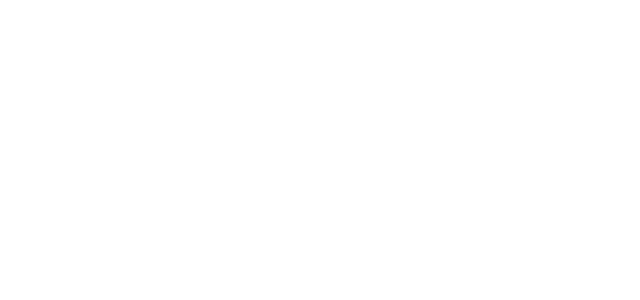
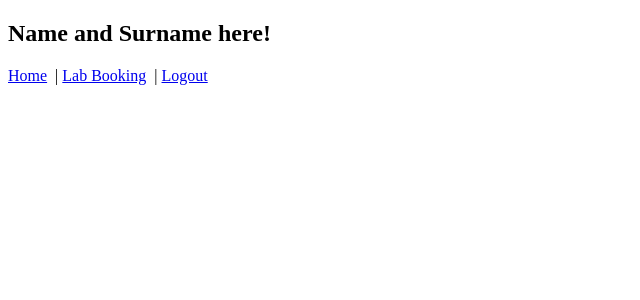
Before and after one commit to nyambeni/LBS-front, an Angular app: page /profile in a window 1280 px wide. Before the commit this address led to /. Shown: the top 300 px of the page, without its empty margins (0-640 px from the left). Built offline with nearby package versions, Linux system fonts and the light colour scheme.

Commit message:
Profile and lab booking updates

```diff
--- a/src/app/app-routing.module.ts
+++ b/src/app/app-routing.module.ts
@@ -6,6 +6,7 @@ import { ForgotPasswordComponent } from './forgot-password/forgot-password.compo
 import { HomeComponent } from './home/home.component';
 import { IndexComponent } from './index/index.component';
 import { LabBookingComponent } from './lab-booking/lab-booking.component';
+import { ProfileComponent } from './profile/profile.component';
 
 const routes: Routes = [
   {path: 'login', component: LoginComponent},
@@ -13,7 +14,8 @@ const routes: Routes = [
   {path: 'forgot-password', component: ForgotPasswordComponent},
   {path: 'home', component: HomeComponent},
   {path: 'index', component: IndexComponent},
-  {path: 'lab-booking', component: LabBookingComponent}
+  {path: 'lab-booking', component: LabBookingComponent},
+  {path: 'profile', component: ProfileComponent}
 ];
 
 @NgModule({
@@ -22,4 +24,4 @@ const routes: Routes = [
 })
 export class AppRoutingModule { }
 export const routingComponents = [LoginComponent, RegisterComponent,
-   ForgotPasswordComponent, HomeComponent, IndexComponent, LabBookingComponent]
+   ForgotPasswordComponent, HomeComponent, IndexComponent, LabBookingComponent, ProfileComponent]
--- a/src/app/app.component.ts
+++ b/src/app/app.component.ts
@@ -20,6 +20,6 @@ export class AppComponent {
     //on submit button
   onSubmit()
   {
-    this.router.navigate(['login']);
+    this.router.navigate(['/login']);
   }
 }
--- a/src/app/app.module.ts
+++ b/src/app/app.module.ts
@@ -15,6 +15,7 @@ import { RegisterComponent } from './register/register.component';
 import { ForgotPasswordComponent } from './forgot-password/forgot-password.component';
 import { IndexComponent } from './index/index.component';
 import { LabBookingComponent } from './lab-booking/lab-booking.component';
+import { ProfileComponent } from './profile/profile.component';
 
 @NgModule({
   declarations: [
@@ -23,6 +24,7 @@ import { LabBookingComponent } from './lab-booking/lab-booking.component';
     HomeComponent,
     IndexComponent,
     LabBookingComponent,
+    ProfileComponent,
   ],
   imports: [
     BrowserModule,
@@ -37,6 +39,7 @@ import { LabBookingComponent } from './lab-booking/lab-booking.component';
       {path: 'home', component: HomeComponent},
       {path: 'index', component: IndexComponent},
       {path: 'lab-booking', component: LabBookingComponent},
+      {path: 'profile', component: ProfileComponent},
       {path: '', redirectTo: '/index', pathMatch: 'full'},
     ]),
   ],
--- a/src/app/home/home.component.html
+++ b/src/app/home/home.component.html
@@ -2,8 +2,8 @@
     <h1>Welcome to Lab Booking system</h1>
 </header>
 <nav>
-    <a target="target" routerLink="/lab-booking" routerLinkActive="active">Lab Booking</a>&nbsp;&nbsp;
-    <a target="target" routerLink="/" routerLinkActive="active">Edit Profile</a>&nbsp;&nbsp;
+    <a target="target" routerLink="/lab-booking" routerLinkActive="active">Lab Booking</a>&nbsp;&nbsp;|
+    <a target="target" routerLink="/profile" routerLinkActive="active">Edit Profile</a>&nbsp;&nbsp;|
     <a target="target" routerLink="/login" routerLinkActive="active">Logout</a>&nbsp;&nbsp;
 </nav>
 
--- a/src/app/lab-booking/lab-booking.component.html
+++ b/src/app/lab-booking/lab-booking.component.html
@@ -1,5 +1,12 @@
-<h2>Lab booking</h2>
-<form #userPost="ngForm" (ngSubmit)="onSubmit(userPost.value)" style="text-align: center;">
+<header>
+  <h2>Lab booking</h2>
+</header>
+<nav>
+  <a target="target" routerLink="/home" routerLinkActive="active">Home</a>&nbsp;&nbsp;|
+  <a target="target" routerLink="/profile" routerLinkActive="active">Edit Profile</a>&nbsp;&nbsp;|
+  <a target="target" routerLink="/login" routerLinkActive="active">Logout</a>&nbsp;&nbsp;
+</nav>
+<form formControlName="labBooking" #userPost="ngForm" (ngSubmit)="onSubmit(userPost.value)" style="text-align: center;">
     <label for="name">Name</label><br>
    <input type="text" name="name" ngModel placeholder="Name" required><br><br>
    <label for="labName">lab Name</label><br>
--- a/src/app/lab-booking/lab-booking.component.ts
+++ b/src/app/lab-booking/lab-booking.component.ts
@@ -1,4 +1,6 @@
 import { Component, OnInit } from '@angular/core';
+import { FormGroup, FormControl, FormBuilder,Validators } from '@angular/forms';
+import { IssueService } from '../issue.service';
 import { Router } from '@angular/router';
 import { HttpClient } from '@angular/common/http';
 import Swal from 'sweetalert2';
@@ -11,7 +13,7 @@ import Swal from 'sweetalert2';
 export class LabBookingComponent implements OnInit {
 
   constructor(private http:HttpClient,private router: Router) { }
-
+  FormGroup
   ngOnInit(): void {
   }
 
@@ -51,7 +53,7 @@ export class LabBookingComponent implements OnInit {
 
         })
         console.warn(data);
-
+        //console.log(this.labBooking.value);
 
       } else if (result.dismiss === Swal.DismissReason.cancel) {
         Swal.fire(
--- /dev/null
+++ b/src/app/profile/profile.component.html
@@ -0,0 +1,9 @@
+<header>
+    <h2>Name and Surname here!</h2>
+  </header>
+
+  <nav>
+    <a target="target" routerLink="/home" routerLinkActive="active">Home</a>&nbsp;&nbsp;|
+    <a target="target" routerLink="/lab-booking" routerLinkActive="active">Lab Booking</a>&nbsp;&nbsp;|
+    <a target="target" routerLink="/login" routerLinkActive="active">Logout</a>&nbsp;&nbsp;
+  </nav>
--- /dev/null
+++ b/src/app/profile/profile.component.ts
@@ -0,0 +1,15 @@
+import { Component, OnInit } from '@angular/core';
+
+@Component({
+  selector: 'app-profile',
+  templateUrl: './profile.component.html',
+  styleUrls: ['./profile.component.css']
+})
+export class ProfileComponent implements OnInit {
+
+  constructor() { }
+
+  ngOnInit(): void {
+  }
+
+}
```
Also changed, not shown: src/app/profile/profile.component.css (added), 1 other file (tests, documents, lock files or other folders).
